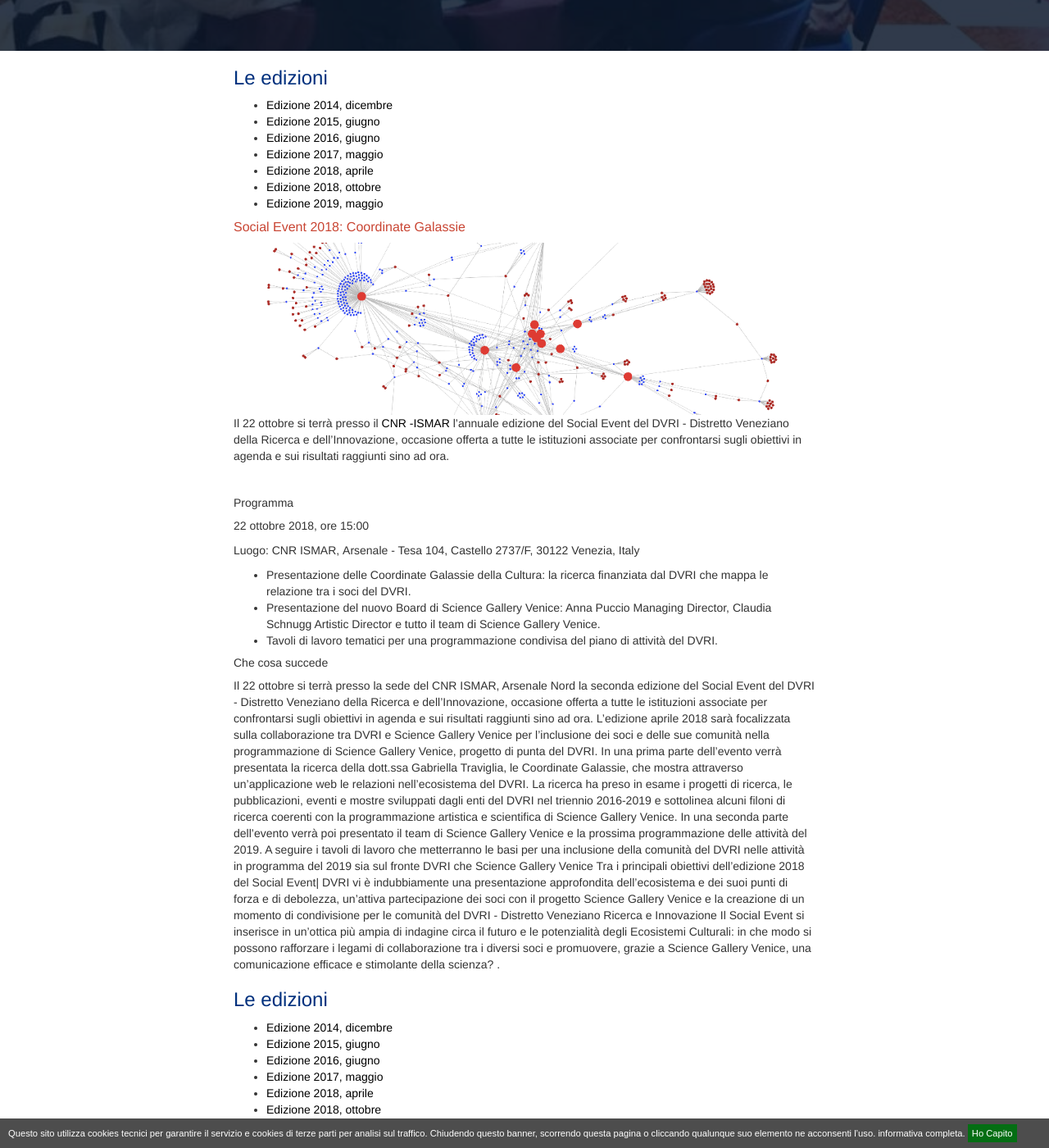
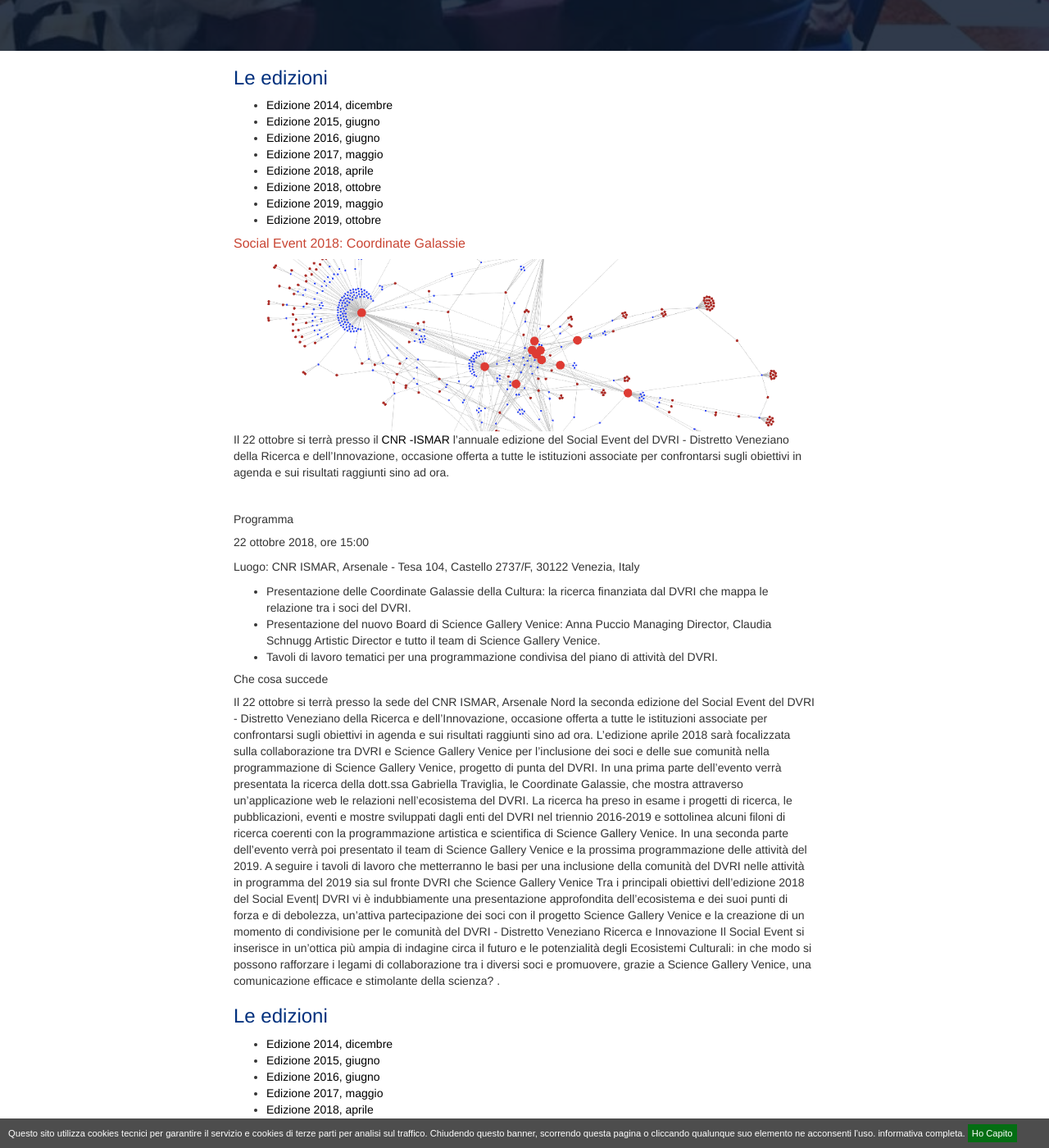
Before and after one commit to simonini/dvri-j-theme, a Jekyll site: the page built from progetti/social-events-2018-ottobre.html, in a window 1280 px wide and 1400 px high, scrolled down 405 px. Shown: the whole window at 82% size. Built offline with Jekyll 4.4.1, drawn with Linux system fonts in a browser that asks for light colours; comment, search, counter and statistics services are not loaded; some of the changed text lies outside the part shown.

Commit message:
social event

```diff
--- a/_includes/social_events.html
+++ b/_includes/social_events.html
@@ -24,5 +24,8 @@
   <li>
     <a href="{{ site.baseurl }}/progetti/social-events-2019.html">Edizione 2019, maggio</a>
   </li>
+  <li>
+    <a href="{{ site.baseurl }}/progetti/social-events-2019-ottobre.html">Edizione 2019, ottobre</a>
+  </li>
 </ul>
 </section>
```
Also changed, not shown: _includes/sommario.html (line endings or trailing spaces).
